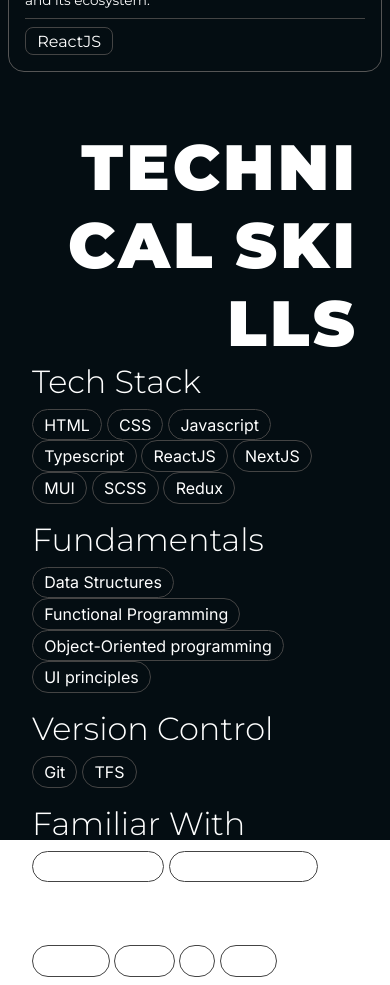
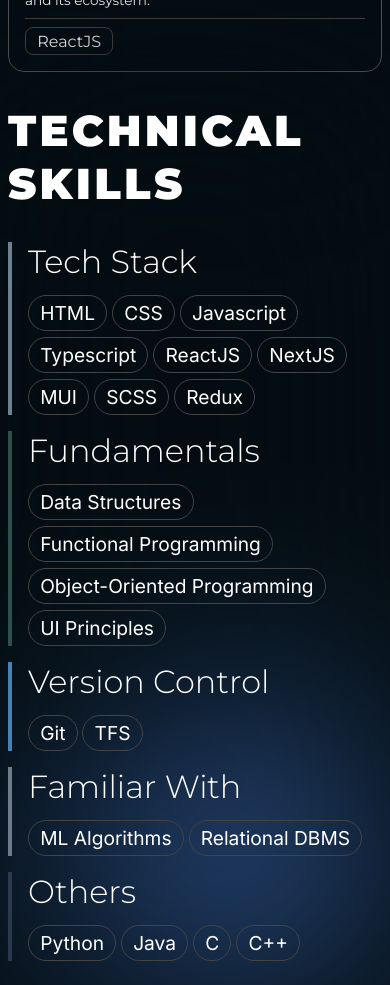
Before and after one commit to alivarastepour/Who_Am_I, a Next.js app: page / in a window 390 px wide. Shown: the part 4920-5905 px from the top of the page. Built offline with nearby package versions, Linux system fonts and the light colour scheme.

Commit message:
added responsive design for Skills component

```diff
--- a/components/Skills/SkillCard.tsx
+++ b/components/Skills/SkillCard.tsx
@@ -7,8 +7,10 @@ const montserrat = Montserrat({
 });
 const SkillCard = ({ info }: { info: (typeof SKILLS)[0] }) => {
   const { members, topic } = info;
+  const identifier = `${topic.replaceAll(" ", "").toLowerCase()}-wrapper`;
+
   return (
-    <div className={styles["skill-card-wrapper"]}>
+    <div className={`${styles[identifier]} ${styles["skill-card-wrapper"]}`}>
       <div className={`${styles["skill-card-topic"]} ${montserrat.className}`}>
         {topic}
       </div>
--- a/components/Skills/Skills.tsx
+++ b/components/Skills/Skills.tsx
@@ -15,28 +15,29 @@ const Skills = () => {
   return (
     <>
       <div className={styles["skills-wrapper"]}>
+        <div className={styles["skills-background-wrapper"]}></div>
         <div
           id="skills-header"
           className={`${monrserrat.className} ${styles["skills-header"]}`}
         >
-          {[
-            "t",
-            "e",
-            "c",
-            "h",
-            "n",
-            "i",
-            "c",
-            "a",
-            "l",
-            " ",
-            "s",
-            "k",
-            "i",
-            "l",
-            "l",
-            "s",
-          ].map((letter, index) => {
+          <div className={styles["header-first"]}>
+            {["t", "e", "c", "h", "n", "i", "c", "a", "l"].map(
+              (letter, index) => {
+                const indicator = `${letter}-${index}`;
+                return (
+                  <span
+                    key={indicator}
+                    className={`${styles[indicator]} ${letter}`}
+                  >
+                    {letter}
+                  </span>
+                );
+              }
+            )}
+          </div>
+
+          <div className={styles["header-second"]}>
+            {["s", "k", "i", "l", "l", "s"].map((letter, index) => {
               const indicator = `${letter}-${index}`;
               return (
                 <span
@@ -48,9 +49,10 @@ const Skills = () => {
               );
             })}
           </div>
+        </div>
         <div className={styles["skills-content"]}>
           {SKILLS.map((skill) => {
-            return <SkillCard info={skill} />;
+            return <SkillCard key={skill.topic} info={skill} />;
           })}
         </div>
       </div>
--- a/styles/skillCard.module.scss
+++ b/styles/skillCard.module.scss
@@ -1,6 +1,14 @@
 @import "./variables.scss";
 .skill-card-wrapper {
   color: white;
+  border-left: 4px solid;
+  padding-left: 1rem;
+  transition: all cubic-bezier(0.175, 0.885, 0.32, 1.275) 0.8s;
+
+  &:hover {
+    transform: translateX(1rem);
+  }
+
   .skill-card-topic {
     font-size: 2rem;
     text-transform: capitalize;
@@ -18,6 +26,50 @@
       border-radius: 2rem;
       margin-right: 0.3rem;
       height: 100%;
+      font-size: 1.2rem;
+      text-transform: capitalize;
+
+      &:hover {
+        border-color: $primary_border_color;
+      }
     }
   }
 }
+
+.techstack-wrapper {
+  border-color: $feature_color_3;
+}
+
+.fundamentals-wrapper {
+  border-color: $feature_color_4;
+}
+
+.versioncontrol-wrapper {
+  border-color: $feature_color_1;
+}
+
+.familiarwith-wrapper {
+  border-color: $feature_color_2;
+}
+
+.others-wrapper {
+  border-color: $feature_color_title;
+}
+
+@media only screen and (max-width: 1000px) {
+  .skill-card-wrapper {
+    .skill-card-members-wrapper {
+      .skill-card-member {
+        margin-top: 0.4rem;
+      }
+    }
+  }
+}
+
+@media only screen and (max-width: 530px) {
+  .skill-card-wrapper {
+    &:hover {
+      transform: unset;
+    }
+  }
+}
--- a/styles/skills.module.scss
+++ b/styles/skills.module.scss
@@ -3,51 +3,123 @@
 @import "./variables.scss";
 
 .skills-wrapper {
-  height: calc(100vh - 100px);
+  min-height: calc(100vh - 100px);
   padding: 2rem;
   background-color: $primary_background_color;
+  position: relative;
+
+  .skills-background-wrapper {
+    position: absolute;
+    width: calc(100% - 2rem);
+    height: calc(100% - 2rem);
+    background-image: radial-gradient(
+      circle at 80% 100%,
+      $secondary_background_color,
+      $primary_background_color 40%
+    );
+    opacity: 0.9;
+    filter: blur(100px);
+  }
+
   .skills-header {
     text-align: right;
+    position: relative;
 
     font-size: 4rem;
     text-transform: capitalize;
     letter-spacing: 0.2rem;
     color: $primary_text_color;
 
+    .header-first,
+    .header-second {
+      display: inline-block;
+    }
+    .header-second {
+      margin-left: 1.5rem;
+    }
+
     span {
       display: inline-block;
       position: inherit;
     }
-    .s-10 {
-      margin-left: 1.2rem;
-    }
     .l-8,
-    .l-13,
-    .l-14 {
+    .l-3,
+    .l-4 {
       @include init_lamp_animation;
     }
   }
 
   .lamp-effect {
     .l-8,
-    .l-13,
-    .l-14 {
+    .l-3,
+    .l-4 {
       @include trigger_lamp_animation;
     }
     .l-8 {
       animation-delay: 300ms, 2300ms;
     }
-    .l-13 {
+    .l-3 {
       animation-delay: 600ms, 2600ms;
     }
-    .l-14 {
+    .l-4 {
       animation-delay: 200ms, 2200ms;
     }
   }
   .skills-content {
     width: 100%;
-    // height: 100%;
-    // border: 1px solid $primary_border_color;
     position: relative;
   }
 }
+
+@media only screen and (max-width: 1000px) {
+  .skills-wrapper {
+    .skills-header {
+      font-size: 3.5rem;
+    }
+  }
+}
+
+@media only screen and (max-width: 880px) {
+  .skills-wrapper {
+    .skills-header {
+      text-align: left;
+      margin-bottom: 2rem;
+    }
+  }
+}
+
+@media only screen and (max-width: 710px) {
+  .skills-wrapper {
+    .skills-header {
+      font-size: 3rem;
+    }
+  }
+}
+
+@media only screen and (max-width: 625px) {
+  .skills-wrapper {
+    .skills-header {
+      .header-second {
+        margin-left: unset;
+      }
+      .header-second,
+      .header-first {
+        display: block;
+      }
+    }
+  }
+}
+
+@media only screen and (max-width: 530px) {
+  .skills-wrapper {
+    .skills-header {
+      font-size: 2.7rem;
+    }
+  }
+}
+
+@media only screen and (max-width: 450px) {
+  .skills-wrapper {
+    padding: 0.5rem;
+  }
+}
```
Lines whose indentation alone changed are shown as unchanged.
